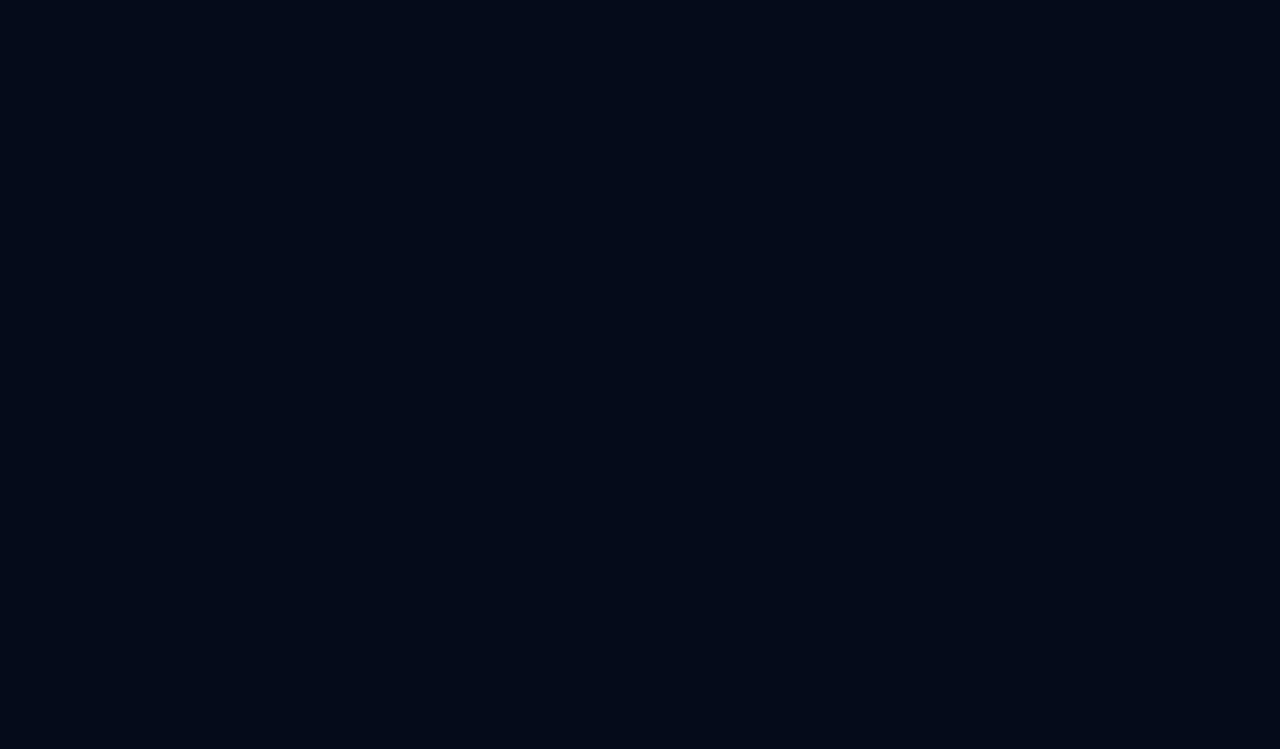
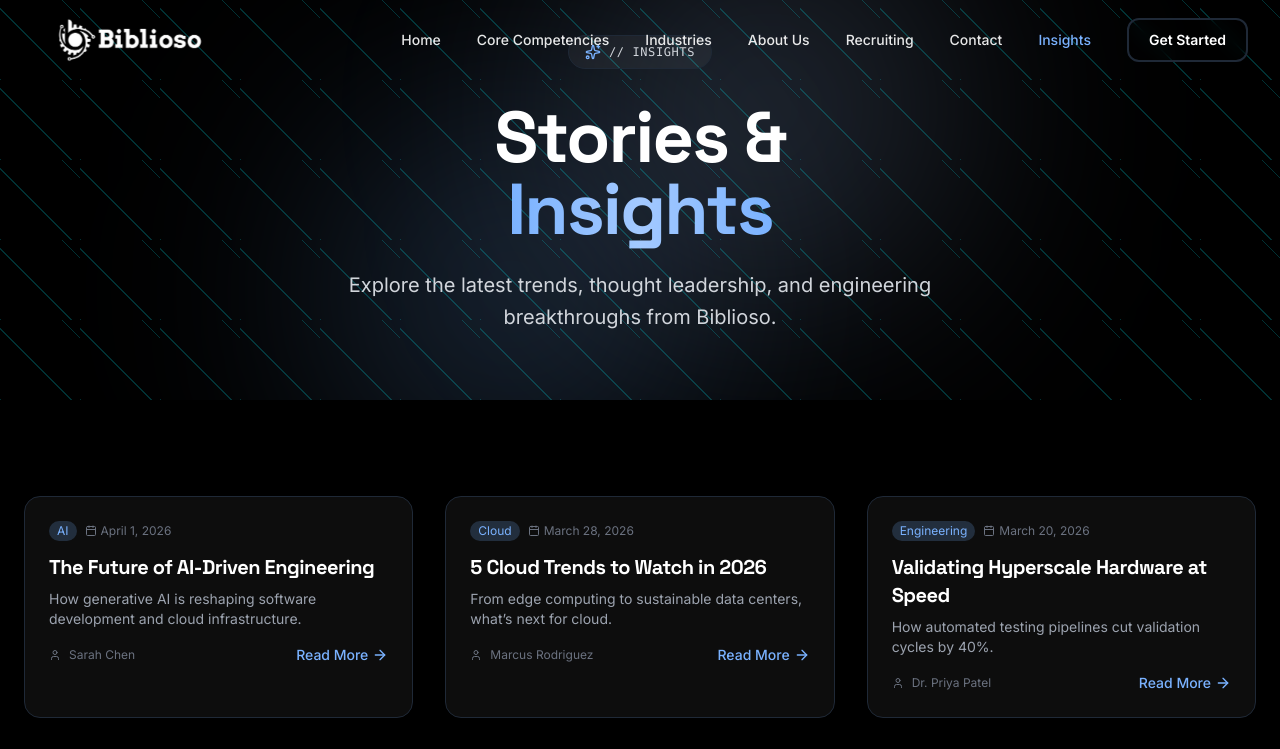
Before and after one commit to ahmedemad000/biblioso-website, a React (Vite) app: page /#/blog in a window 1280 px wide. Before the commit this address had no page. Shown: the top 749 px of the page. Built offline with nearby package versions, Linux system fonts and the light colour scheme.

Commit message:
Milestone 5: Add Blog/Insights page with placeholder posts and navigation

```diff
--- a/src/App.jsx
+++ b/src/App.jsx
@@ -11,6 +11,7 @@ const Recruiting = lazy(() => import('./pages/Recruiting'))
 const CoreCompetencies = lazy(() => import('./pages/CoreCompetencies'))
 const Contact = lazy(() => import('./pages/Contact'))
 const Industries = lazy(() => import('./pages/Industries'))
+const Blog = lazy(() => import('./pages/Blog'))   // <-- ADDED
 
 // Service Pages
 const ProfessionalServices = lazy(() => import('./pages/services/ProfessionalServices'))
@@ -63,6 +64,11 @@ function App() {
               <Industries />
             </Suspense>
           } />
+          <Route path="blog" element={                                    // <-- ADDED
+            <Suspense fallback={<LoadingSpinner />}>
+              <Blog />
+            </Suspense>
+          } />
 
           {/* Service Routes */}
           <Route path="services/professional" element={
--- a/src/components/layout/Footer.jsx
+++ b/src/components/layout/Footer.jsx
@@ -23,8 +23,8 @@ const Footer = () => {
     { path: '/about', label: 'About Us' },
     { path: '/recruiting', label: 'Recruiting' },
     { path: '/contact', label: 'Contact' },
+    { path: '/blog', label: 'Insights' },
   ]
-
   const serviceLinks = [
     { path: '/services/professional', label: 'Professional Services' },
     { path: '/services/intelligent-applications', label: 'Intelligent Applications' },
--- a/src/components/layout/Header.jsx
+++ b/src/components/layout/Header.jsx
@@ -251,6 +251,20 @@ const Header = () => {
                 Contact
               </NavLink>
 
+              <NavLink
+                to="/blog"
+                className={({ isActive }) =>
+                  `px-4 py-2 text-sm font-medium transition-all duration-300 rounded-lg ${isActive
+                    ? 'text-cosmic-cyan'
+                    : scrolled
+                      ? 'text-gray-300 hover:text-cosmic-cyan'
+                      : 'text-white/90 hover:text-cosmic-cyan'
+                  }`
+                }
+              >
+                Insights
+              </NavLink>
+
               <div className="ml-4">
                 <Link to="/contact">
                   <Button variant={scrolled ? 'primary' : 'outline'} size="sm">
@@ -381,6 +395,14 @@ const Header = () => {
                     >
                       Contact
                     </Link>
+
+                    <Link
+                      to="/blog"
+                      onClick={() => setIsOpen(false)}
+                      className="block px-4 py-3 text-gray-300 hover:text-white hover:bg-white/10 rounded-xl transition-all duration-200"
+                    >
+                      Insights
+                    </Link>
                   </div>
 
                   <div className="pt-8">
--- /dev/null
+++ b/src/pages/Blog.jsx
@@ -0,0 +1,179 @@
+import React, { useEffect, useRef, useState } from 'react'
+import { motion, useScroll, useTransform, useSpring } from 'framer-motion'
+import { Link } from 'react-router-dom'
+import { Sparkles, Calendar, User, ArrowRight } from 'lucide-react'
+import Button from '../components/ui/Button'
+
+const blogPosts = [
+  {
+    id: 1,
+    title: 'The Future of AI-Driven Engineering',
+    excerpt: 'How generative AI is reshaping software development and cloud infrastructure.',
+    date: 'April 1, 2026',
+    author: 'Sarah Chen',
+    category: 'AI',
+    slug: 'future-of-ai-engineering'
+  },
+  {
+    id: 2,
+    title: '5 Cloud Trends to Watch in 2026',
+    excerpt: 'From edge computing to sustainable data centers, what’s next for cloud.',
+    date: 'March 28, 2026',
+    author: 'Marcus Rodriguez',
+    category: 'Cloud',
+    slug: 'cloud-trends-2026'
+  },
+  {
+    id: 3,
+    title: 'Validating Hyperscale Hardware at Speed',
+    excerpt: 'How automated testing pipelines cut validation cycles by 40%.',
+    date: 'March 20, 2026',
+    author: 'Dr. Priya Patel',
+    category: 'Engineering',
+    slug: 'hyperscale-hardware-validation'
+  },
+  {
+    id: 4,
+    title: 'Building a Culture of Innovation',
+    excerpt: 'Lessons from building a global engineering team.',
+    date: 'March 15, 2026',
+    author: 'Sarah Chen',
+    category: 'Culture',
+    slug: 'culture-of-innovation'
+  },
+  {
+    id: 5,
+    title: 'AI Agents: From Copilot to Autopilot',
+    excerpt: 'The evolution of intelligent assistants in enterprise software.',
+    date: 'March 10, 2026',
+    author: 'Marcus Rodriguez',
+    category: 'AI',
+    slug: 'ai-agents-autopilot'
+  },
+  {
+    id: 6,
+    title: 'Sustainable Data Centers: A Practical Guide',
+    excerpt: 'How to reduce carbon footprint while maintaining performance.',
+    date: 'March 5, 2026',
+    author: 'Dr. Priya Patel',
+    category: 'Infrastructure',
+    slug: 'sustainable-data-centers'
+  }
+]
+
+const Blog = () => {
+  const containerRef = useRef(null)
+  const [mousePosition, setMousePosition] = useState({ x: 0, y: 0 })
+
+  const { scrollYProgress } = useScroll({
+    target: containerRef,
+    offset: ["start start", "end start"]
+  })
+  const heroScale = useSpring(useTransform(scrollYProgress, [0, 0.3], [1, 0.98]), { stiffness: 200, damping: 25 })
+  const heroOpacity = useTransform(scrollYProgress, [0, 0.2], [1, 0.9])
+
+  useEffect(() => {
+    const handleMouseMove = (e) => {
+      setMousePosition({
+        x: (e.clientX / window.innerWidth - 0.5) * 40,
+        y: (e.clientY / window.innerHeight - 0.5) * 40
+      })
+    }
+    window.addEventListener('mousemove', handleMouseMove)
+    return () => window.removeEventListener('mousemove', handleMouseMove)
+  }, [])
+
+  return (
+    <div ref={containerRef} className="bg-black overflow-hidden">
+      {/* Hero Section */}
+      <section className="relative min-h-[50vh] flex items-center justify-center overflow-hidden">
+        <motion.div
+          style={{ x: mousePosition.x * 0.6, y: mousePosition.y * 0.6 }}
+          className="absolute top-1/4 left-1/4 w-96 h-96 bg-cosmic-cyan/20 rounded-full blur-[120px]"
+        />
+        <motion.div
+          style={{ x: mousePosition.x * -0.4, y: mousePosition.y * -0.4 }}
+          className="absolute bottom-1/4 right-1/4 w-96 h-96 bg-cosmic-purple/20 rounded-full blur-[120px]"
+        />
+        <div className="absolute inset-0 opacity-20">
+          <div className="absolute inset-0" style={{
+            backgroundImage: `repeating-linear-gradient(45deg, #00F5FF 0px, #00F5FF 1px, transparent 1px, transparent 50px)`,
+            backgroundSize: '80px 80px'
+          }} />
+        </div>
+
+        <div className="container mx-auto px-6 relative z-10 text-center">
+          <motion.div style={{ opacity: heroOpacity, scale: heroScale }} className="max-w-4xl mx-auto">
+            <motion.div
+              initial={{ opacity: 0, y: 20 }}
+              animate={{ opacity: 1, y: 0 }}
+              transition={{ duration: 0.3 }}
+            >
+              <div className="inline-flex items-center gap-2 px-4 py-2 rounded-full bg-white/5 backdrop-blur-sm border border-white/10 mb-8">
+                <Sparkles className="w-4 h-4 text-cosmic-cyan" />
+                <span className="text-xs text-gray-300 font-mono tracking-wider">// INSIGHTS</span>
+              </div>
+              <h1 className="text-5xl md:text-7xl font-bold mb-6 tracking-tighter">
+                <span className="text-white">Stories &</span><br />
+                <span className="bg-gradient-to-r from-cosmic-cyan via-cosmic-purple to-cosmic-cyan bg-clip-text text-transparent">
+                  Insights
+                </span>
+              </h1>
+              <p className="text-xl text-gray-300 mb-8 max-w-2xl mx-auto leading-relaxed">
+                Explore the latest trends, thought leadership, and engineering breakthroughs from Biblioso.
+              </p>
+            </motion.div>
+          </motion.div>
+        </div>
+      </section>
+
+      {/* Blog Grid */}
+      <section className="py-24">
+        <div className="container mx-auto px-6">
+          <div className="grid grid-cols-1 md:grid-cols-2 lg:grid-cols-3 gap-8">
+            {blogPosts.map((post, idx) => (
+              <motion.div
+                key={post.id}
+                initial={{ opacity: 0, y: 30 }}
+                whileInView={{ opacity: 1, y: 0 }}
+                viewport={{ once: true }}
+                transition={{ delay: idx * 0.05 }}
+                whileHover={{ y: -5 }}
+                className="group bg-white/5 border border-white/10 rounded-2xl p-6 hover:border-cosmic-cyan/50 transition-all duration-300"
+              >
+                <div className="flex items-center gap-2 text-xs text-gray-500 mb-3">
+                  <span className="px-2 py-0.5 rounded-full bg-cosmic-cyan/20 text-cosmic-cyan">
+                    {post.category}
+                  </span>
+                  <span className="flex items-center gap-1">
+                    <Calendar className="w-3 h-3" />
+                    {post.date}
+                  </span>
+                </div>
+                <h3 className="text-xl font-bold text-white mb-2 group-hover:text-cosmic-cyan transition-colors">
+                  {post.title}
+                </h3>
+                <p className="text-gray-400 text-sm mb-4">{post.excerpt}</p>
+                <div className="flex items-center justify-between">
+                  <div className="flex items-center gap-2 text-xs text-gray-500">
+                    <User className="w-3 h-3" />
+                    {post.author}
+                  </div>
+                  <Link
+                    to={`/blog/${post.slug}`}
+                    className="inline-flex items-center gap-1 text-cosmic-cyan text-sm font-medium group/link hover:gap-2 transition-all"
+                  >
+                    Read More
+                    <ArrowRight className="w-4 h-4" />
+                  </Link>
+                </div>
+              </motion.div>
+            ))}
+          </div>
+        </div>
+      </section>
+    </div>
+  )
+}
+
+export default Blog
```
